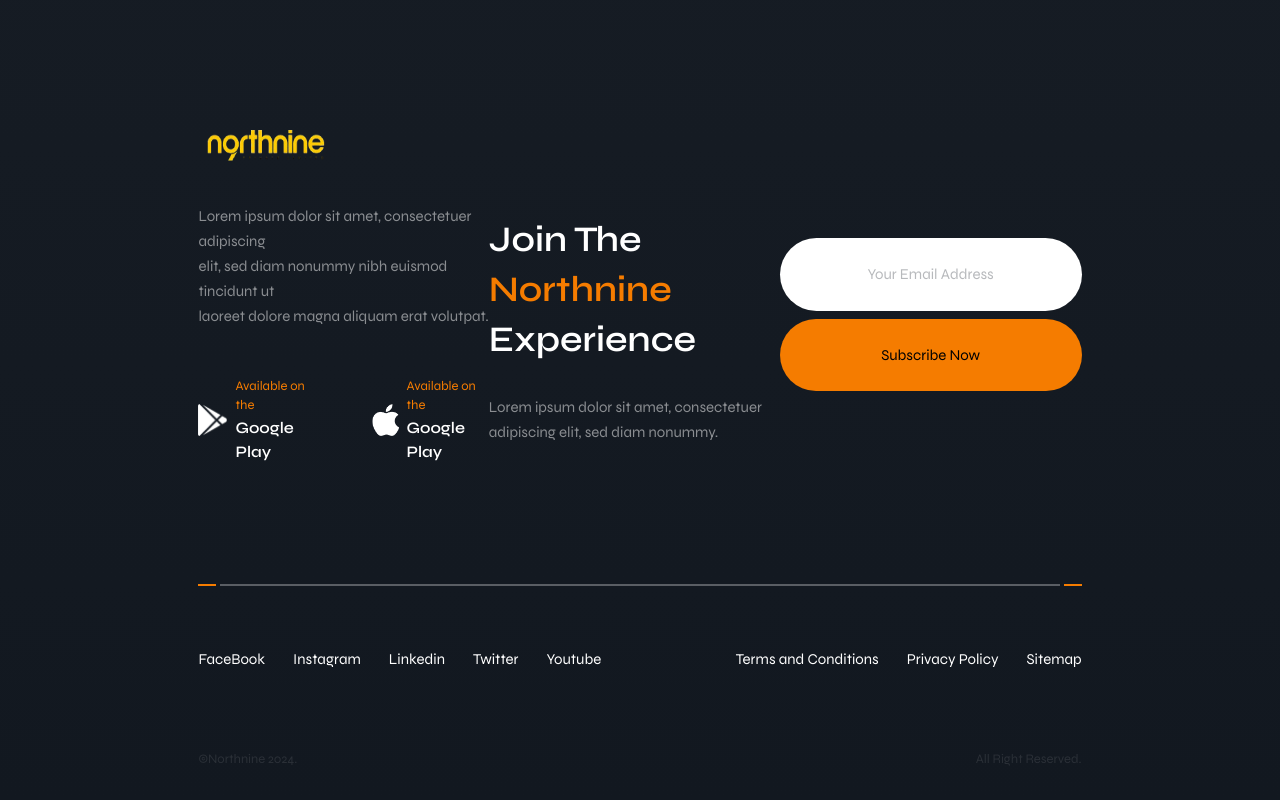
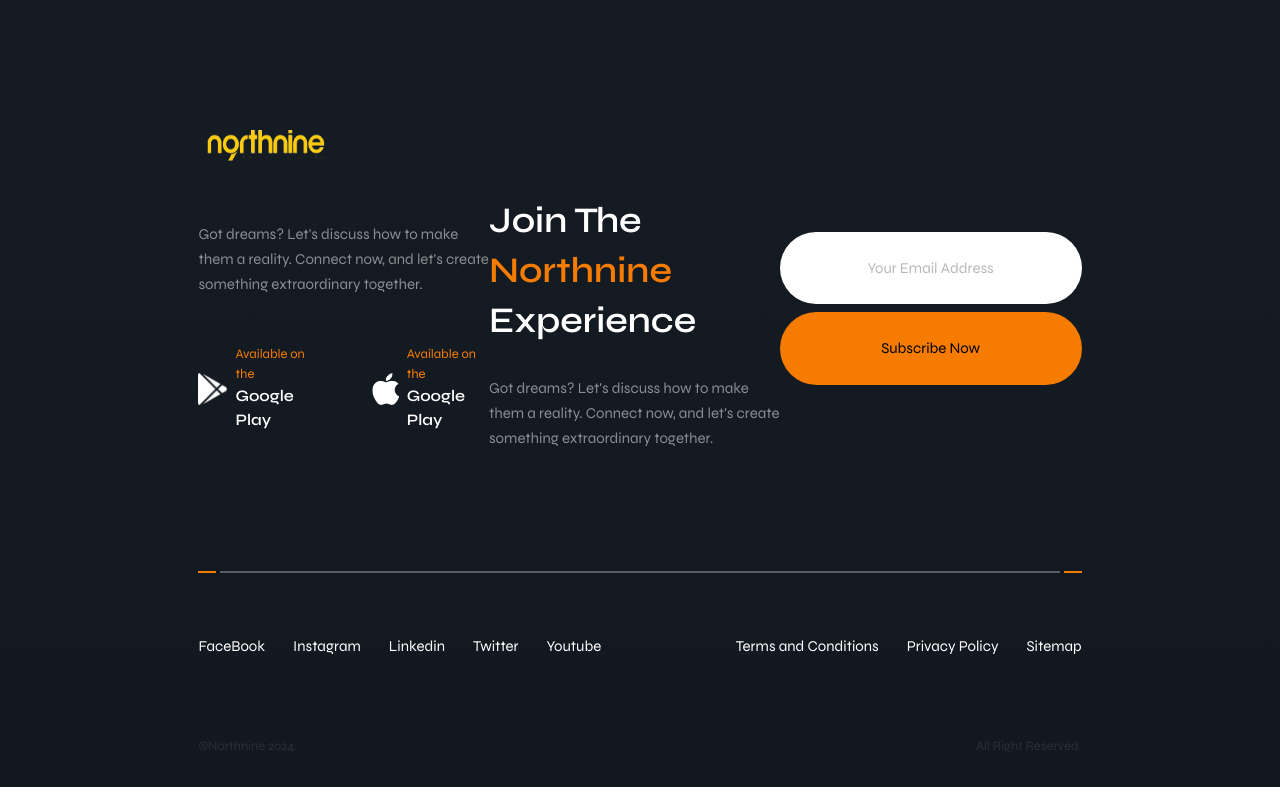
Before and after one commit to Mustajaaab/Northine, a React (Vite) app: page /team in a window 1280 px wide. Shown: the part 3128-3928 px from the top of the page. Built offline with nearby package versions, Linux system fonts and the light colour scheme; a web font is replaced by a local one.

Commit message:
content a bit upddated

```diff
--- a/src/components/Footer/index.jsx
+++ b/src/components/Footer/index.jsx
@@ -179,9 +179,7 @@
                 <img src={No9} alt="" className='w-[140px] h-[40px] mt-32' />
                 <div className='flex justify-between items-center'>
                     <div>
-                        <p className='text-white/50 font-normal font-syne leading-[25px] text-[15px] mt-[38px]'>Lorem ipsum dolor sit amet, consectetuer adipiscing <br />
-                            elit, sed diam nonummy nibh euismod tincidunt ut <br />
-                            laoreet dolore magna aliquam erat volutpat.</p>
+                        <p className='text-white/50 font-normal font-syne leading-[25px] text-[15px] mt-[38px]'> Got dreams? Let&apos;s discuss how to make them a reality. Connect now, and let&apos;s create something extraordinary together.</p>
                         <div className='flex mt-[48px] gap-14'>
                             <div className='flex items-center gap-2'>
                                 <img src={Googleplay} alt="" className='w-8 h-8' />
@@ -203,8 +201,7 @@
                     <div>
                         <h1 className='text-white font-semibold leading-[50px] text-4xl font-syne mt-[30px]'>Join The <span className='text-[#F57C00]'>Northnine</span> <br />
                             Experience</h1>
-                        <p className='font-syne font-normal text-[15px] leading-[25px] text-white/50 mt-[30px]'>Lorem ipsum dolor sit amet, consectetuer <br />
-                            adipiscing elit, sed diam nonummy.</p>
+                        <p className='font-syne font-normal text-[15px] leading-[25px] text-white/50 mt-[30px]'>Got dreams? Let&apos;s discuss how to make them a reality. Connect now, and let&apos;s create something extraordinary together.</p>
                     </div>
                     <div>
                         <button className='text-[#121820]/30 bg-white font-syne text-[15px] font-normal w-[302px] py-[25px] rounded-full hover:text-[#F57C00] ease-in-out duration-300 transition-transform hover:scale-105'>Your Email Address</button> <br />
--- a/src/pages/Team.jsx
+++ b/src/pages/Team.jsx
@@ -222,9 +222,7 @@
                 <img src={No9} alt="" className='w-[140px] h-[40px] mt-32' />
                 <div className='flex justify-between items-center'>
                     <div>
-                        <p className='text-white/50 font-normal font-syne leading-[25px] text-[15px] mt-[38px]'>Lorem ipsum dolor sit amet, consectetuer adipiscing <br />
-                            elit, sed diam nonummy nibh euismod tincidunt ut <br />
-                            laoreet dolore magna aliquam erat volutpat.</p>
+                        <p className='text-white/50 font-normal font-syne leading-[25px] text-[15px] mt-[38px]'>Got dreams? Let&apos;s discuss how to make them a reality. Connect now, and let&apos;s create something extraordinary together.</p>
                         <div className='flex mt-[48px] gap-14'>
                             <div className='flex items-center gap-2'>
                                 <img src={Googleplay} alt="" className='w-8 h-8' />
@@ -246,8 +244,7 @@
                     <div>
                         <h1 className='text-white font-semibold leading-[50px] text-4xl font-syne mt-[30px]'>Join The <span className='text-[#F57C00]'>Northnine</span> <br />
                             Experience</h1>
-                        <p className='font-syne font-normal text-[15px] leading-[25px] text-white/50 mt-[30px]'>Lorem ipsum dolor sit amet, consectetuer <br />
-                            adipiscing elit, sed diam nonummy.</p>
+                        <p className='font-syne font-normal text-[15px] leading-[25px] text-white/50 mt-[30px]'>Got dreams? Let&apos;s discuss how to make them a reality. Connect now, and let&apos;s create something extraordinary together.</p>
                     </div>
                     <div>
                         <button className='text-[#121820]/30 bg-white font-syne text-[15px] font-normal w-[302px] py-[25px] rounded-full hover:text-[#F57C00] ease-in-out duration-300 transition-transform hover:scale-105'>Your Email Address</button> <br />
```
